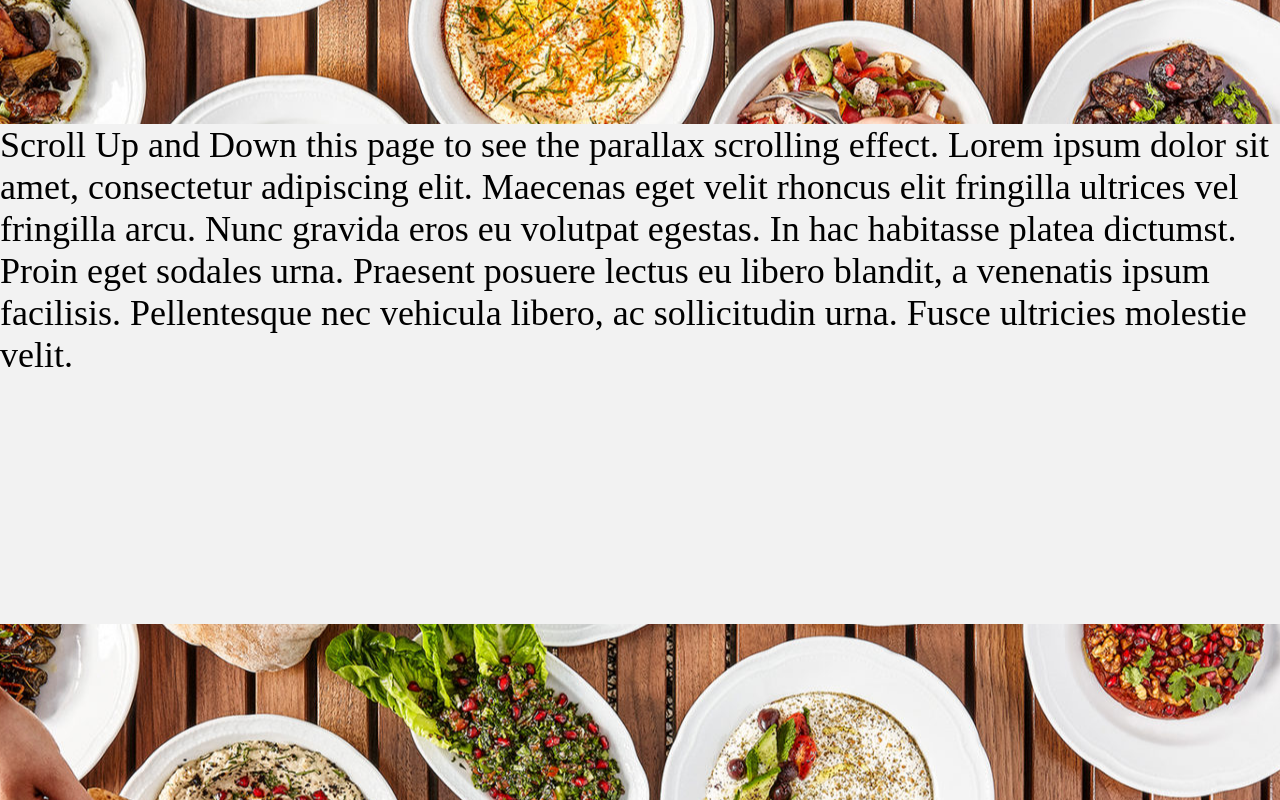
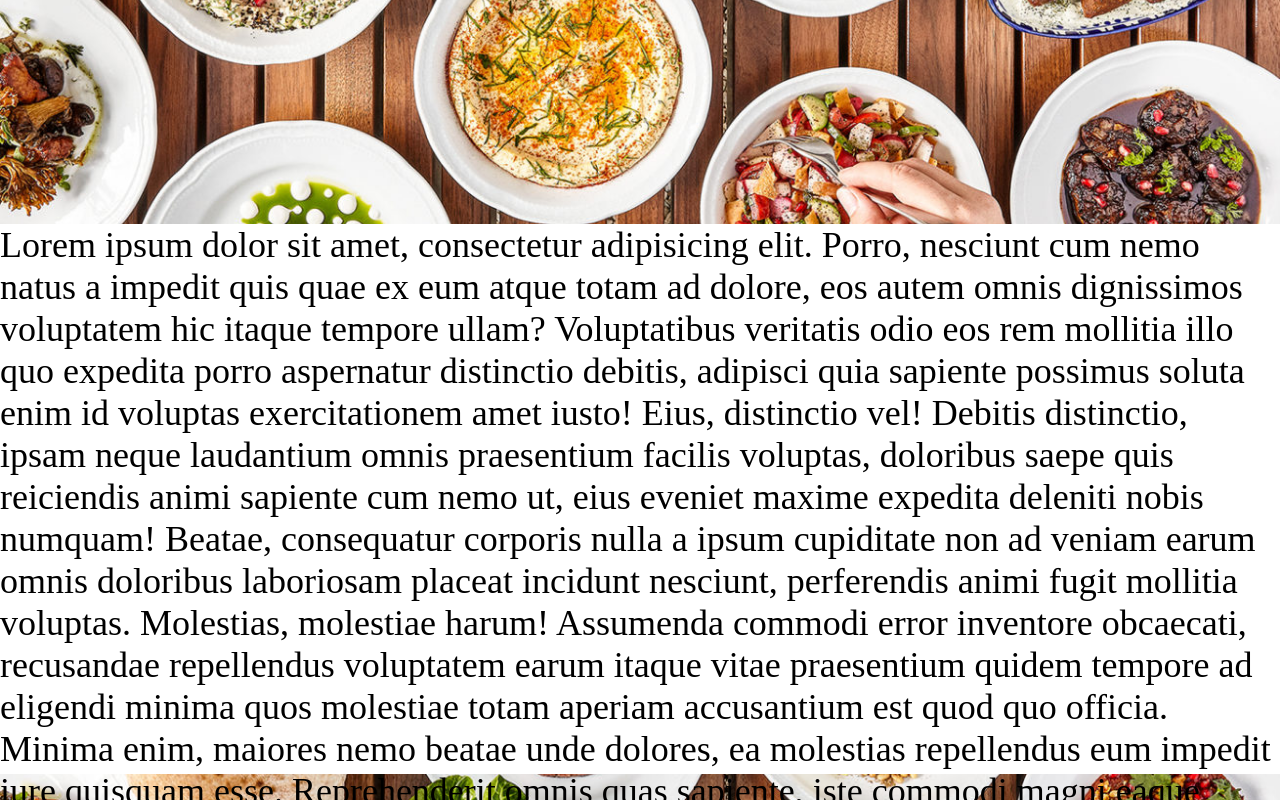
Before and after one commit to sns/restaurant, a React (Create React App) app in the folder client/: page / in a window 1280 px wide. Shown: the part 540-1340 px from the top of the page. Built offline with nearby package versions, Linux system fonts and the light colour scheme; what redux-promise-middleware, typesafe-actions would draw is missing.

Commit message:
fixed the parallax

```diff
--- a/client/src/Common/Components/Home.tsx
+++ b/client/src/Common/Components/Home.tsx
@@ -2,20 +2,19 @@ import * as React from "react";
 
 const styles = {
   body: {
-    marginTop: 100,
+    marginTop: 100
   } as React.CSSProperties,
   parallax: {
     backgroundImage: `url('${process.env.PUBLIC_URL}/images/sofre1.jpg')`,
-    height: 500,
+    height: 600,
     width: "100%",
     backgroundAttachment: "fixed",
     backgroundPosition: "center",
     backgroundRepeat: "no-repeat",
-    backgroundSize: "conver"
+    backgroundSize: "cover"
   } as React.CSSProperties,
   bodyContent: {
-    height: 500,
-    backgroundColor: "#f2f2f2",
+    height: 550,
     fontSize: 36
   } as React.CSSProperties
 };
@@ -26,8 +25,29 @@ export class Home extends React.Component {
         <div style={styles.parallax} />
 
         <div style={styles.bodyContent}>
-          Scroll Up and Down this page to see the parallax scrolling effect.
-          Lorem ipsum dolor sit amet, consectetur adipiscing elit. Maecenas eget velit rhoncus elit fringilla ultrices vel fringilla arcu. Nunc gravida eros eu volutpat egestas. In hac habitasse platea dictumst. Proin eget sodales urna. Praesent posuere lectus eu libero blandit, a venenatis ipsum facilisis. Pellentesque nec vehicula libero, ac sollicitudin urna. Fusce ultricies molestie velit.
+          Lorem ipsum dolor sit amet, consectetur adipisicing elit. Porro,
+          nesciunt cum nemo natus a impedit quis quae ex eum atque totam ad
+          dolore, eos autem omnis dignissimos voluptatem hic itaque tempore
+          ullam? Voluptatibus veritatis odio eos rem mollitia illo quo expedita
+          porro aspernatur distinctio debitis, adipisci quia sapiente possimus
+          soluta enim id voluptas exercitationem amet iusto! Eius, distinctio
+          vel! Debitis distinctio, ipsam neque laudantium omnis praesentium
+          facilis voluptas, doloribus saepe quis reiciendis animi sapiente cum
+          nemo ut, eius eveniet maxime expedita deleniti nobis numquam! Beatae,
+          consequatur corporis nulla a ipsum cupiditate non ad veniam earum
+          omnis doloribus laboriosam placeat incidunt nesciunt, perferendis
+          animi fugit mollitia voluptas. Molestias, molestiae harum! Assumenda
+          commodi error inventore obcaecati, recusandae repellendus voluptatem
+          earum itaque vitae praesentium quidem tempore ad eligendi minima quos
+          molestiae totam aperiam accusantium est quod quo officia. Minima enim,
+          maiores nemo beatae unde dolores, ea molestias repellendus eum impedit
+          iure quisquam esse. Reprehenderit omnis quas sapiente, iste commodi
+          magni eaque consequuntur incidunt, unde impedit natus dolorum dolore
+          quaerat, dolor obcaecati. Quasi iusto corrupti sunt, adipisci
+          molestias iste dicta. Eius expedita ea magni est quibusdam. Numquam,
+          non sequi aperiam ipsum, saepe, quibusdam atque quidem possimus
+          recusandae fugiat obcaecati eveniet itaque neque natus dolorem!
+          Inventore, repudiandae.
         </div>
         <div style={styles.parallax} />
       </div>
```
